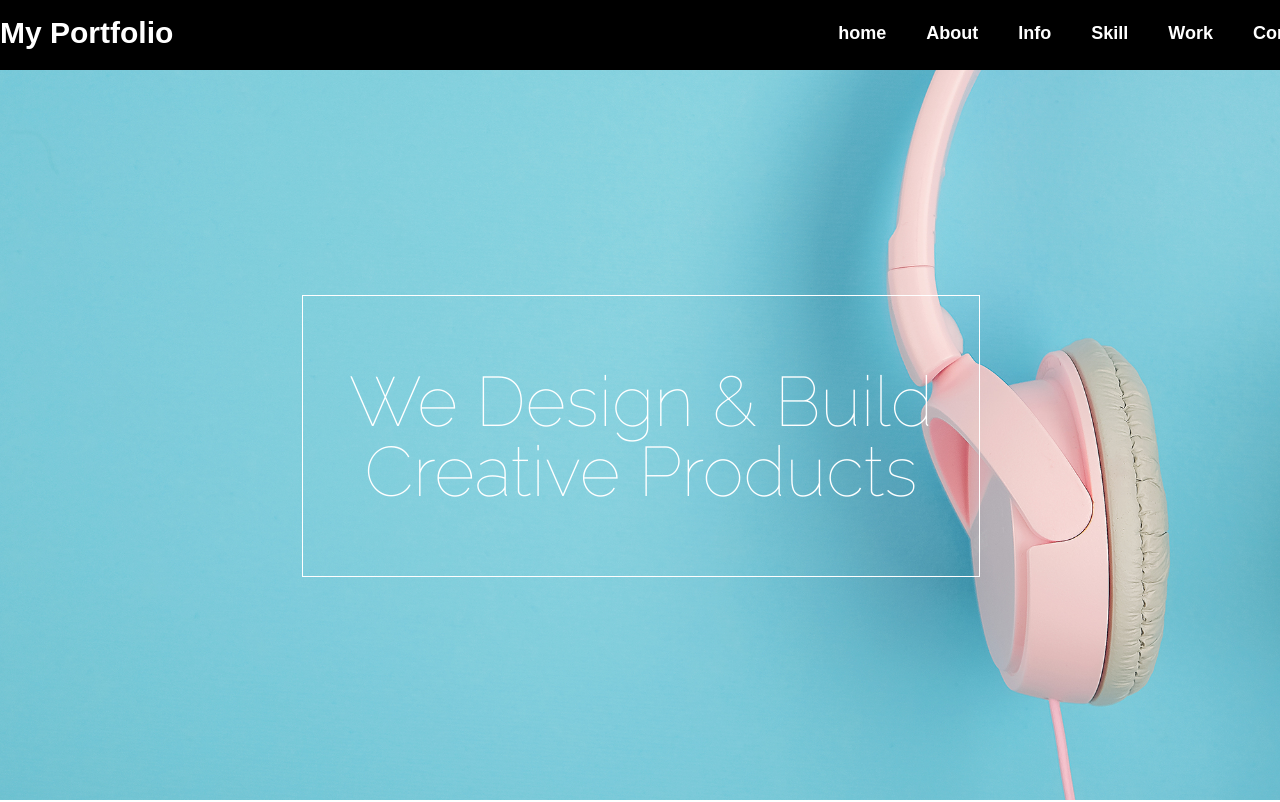
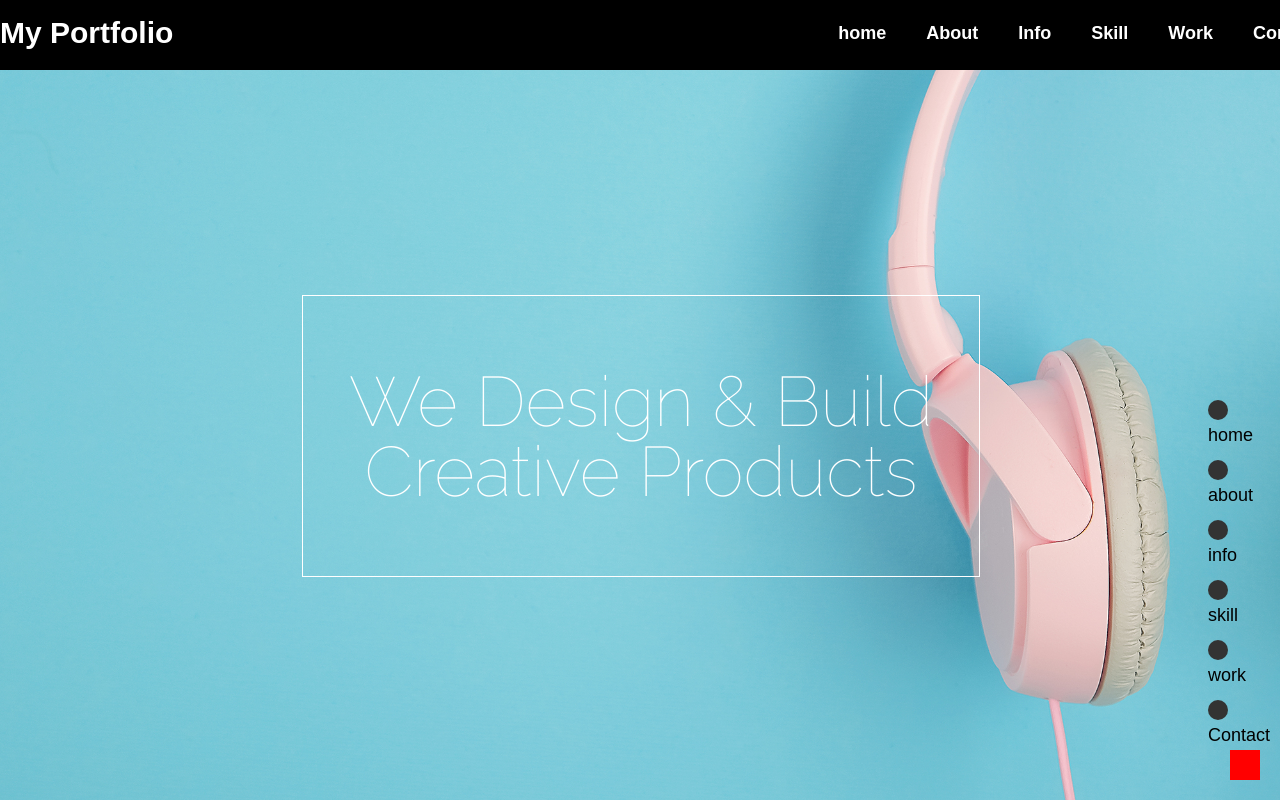
Before and after one commit to miogy/class, a plain HTML site: page index.html in a window 1280 px wide. Shown: the top 802 px of the page. Drawn offline with Linux system fonts and the light colour scheme.

Commit message:
css px end

```diff
--- a/css/index.css
+++ b/css/index.css
@@ -444,3 +444,33 @@ footer{
   font-size: 16px;
   line-height: 1;
 }
+/* aside */
+aside>ul{
+  position: fixed;
+  right: 10px;
+  top: 50%;
+}
+aside>ul>li{
+  margin-bottom: 10px;
+}
+aside>ul>li>a{
+  display: block;
+  width: 20px; height: 20px;
+  border-radius: 50%;
+  text-indent: -99999px;
+  background-color: #333;
+}
+aside>ul>li>a.selected{
+  background-color: #000;
+}
+aside>p{
+  position: fixed;
+  right: 20px; bottom: 20px;
+}
+aside>p>a{
+  display: block;
+  width: 30px; height: 30px;
+  background-color: red;
+  color: #fff;
+  text-indent: -99999px;
+}
```
